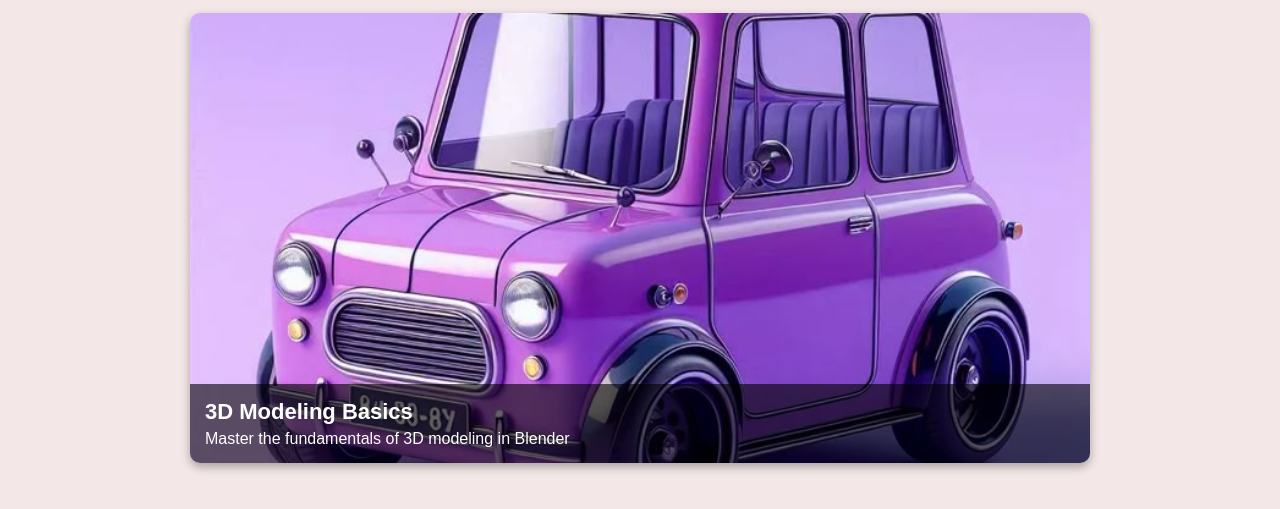
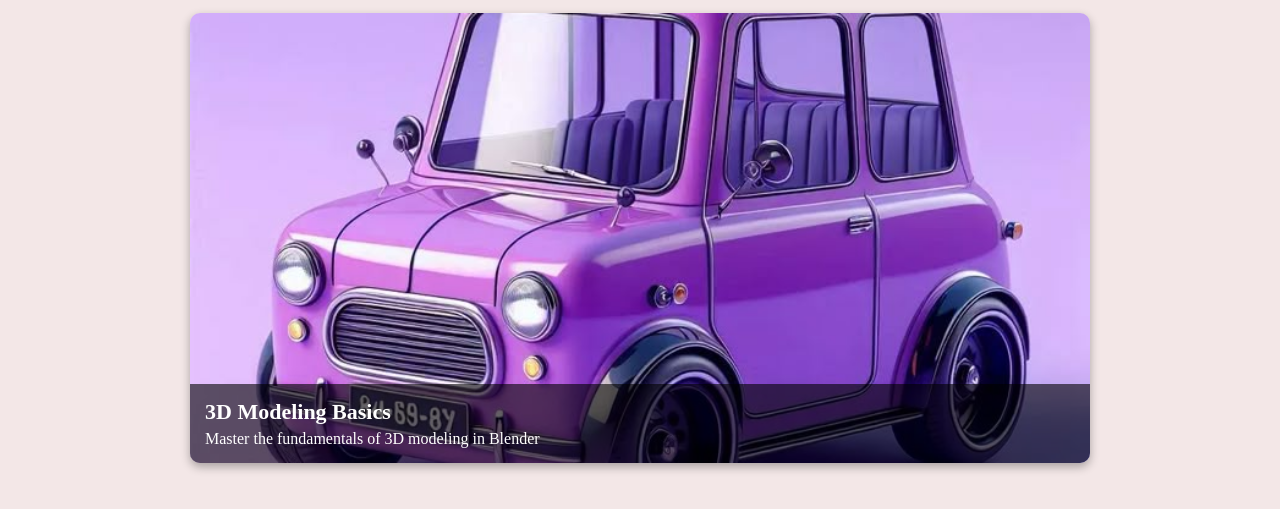
Before and after one commit to Cube-bot-commit/cube-bot-commit.github.io, a plain HTML site: page index.html in a window 1280 px wide. Shown: the part 107-616 px from the top of the page. Drawn offline with Linux system fonts and the light colour scheme; a web font is replaced by a local one.

Commit message:
New files

```diff
--- a/styles.css
+++ b/styles.css
@@ -129,7 +129,8 @@ img{
     color: white;
     padding: 15px;
     border-radius: 0 0 5px;
-    width: 100%;
+    width: 100vw;
+    font-family: 'FontOne';
 }
 
 .caption h1 {
```
